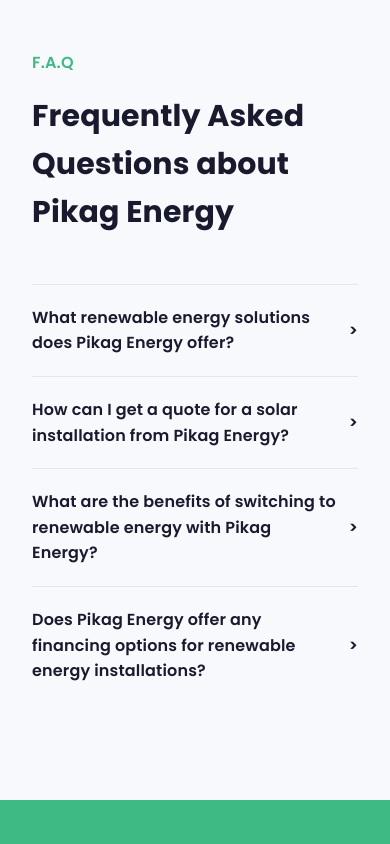
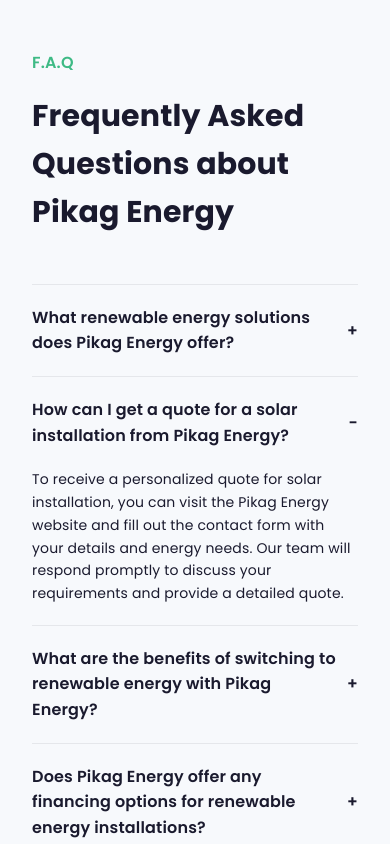
Before and after one commit to veerspeaks/pikag-energy, a React (Vite) app: page / in a window 390 px wide. Both pictures are taken after a click on the button 195 px from the left and 3245 px from the top of the page. Shown: the part 2823-3667 px from the top of the page. Built offline with nearby package versions, Linux system fonts and the light colour scheme.

Commit message:
FAQ completed

```diff
--- a/src/components/FAQ.jsx
+++ b/src/components/FAQ.jsx
@@ -1,8 +1,15 @@
-import React from 'react'
+import React, { useState } from 'react';
 import { motion, AnimatePresence } from 'framer-motion';
-import FAQ_QUESTIONS from '../constants/faq.js'
+import FAQ_QUESTIONS from '../constants/faq.js';
 
 const FAQ = () => {
+    const [openId, setOpenId] = useState(null);  // State to track the open FAQ item
+
+    const toggleOpen = (index) => {
+        // Toggle openId: if the same index is clicked, close it, otherwise open the new index
+        setOpenId(openId === index ? null : index);
+    };
+
     return (
         <div className="relative isolate overflow-hidden bg-custom">
             <div className="py-24 px-8 max-w-5xl mx-auto flex flex-col md:flex-row gap-12">
@@ -12,22 +19,38 @@ const FAQ = () => {
                 </div>
                 <ul className="basis-1/2">
                     {FAQ_QUESTIONS.map((faq, index) => (
-                        <li className='group'>
-                            <button className="relative flex gap-2 items-center w-full py-5 text-base font-semibold text-left border-t md:text-lg border-base-content/10" aria-expanded="false">
-                                <span className="flex-1 text-base-content">{faq.question}</span>
-                                <span className="transform transition-transform duration-300 group-hover:rotate-90"> {`>`} </span>
+                        <li key={index} className='group'>
+                            <button
+                                className="relative flex gap-2 items-center w-full py-5 text-base font-semibold  text-left border-t md:text-lg border-base-content/10"
+                                onClick={() => toggleOpen(index)}
+                                aria-expanded={openId === index}
+                            >
+                                <span className="flex-1 text-base-content ">{faq.question}</span>
+                                <span className="transform transition-transform duration-300">
+                                    {openId === index ? '-' : '+'}
+                                </span>
                             </button>
-                            <div className="transition-all duration-300 ease-in-out group-hover:max-h-60 max-h-0 overflow-hidden">
-                                <div className="pb-5 leading-relaxed">
-                                    <div className="space-y-2 leading-relaxed">{faq.answer}</div>
-                                </div>
-                            </div>
+                            <AnimatePresence>
+                                {openId === index && (
+                                    <motion.div
+                                        initial={{ maxHeight: 0, opacity: 0 }}
+                                        animate={{ maxHeight: 200, opacity: 1 }}
+                                        exit={{ maxHeight: 0, opacity: 0 }}
+                                        transition={{ duration: 0.3 }}
+                                        className="overflow-hidden"
+                                    >
+                                        <div className="pb-5 leading-relaxed">
+                                            <div className="space-y-2 leading-relaxed text-sm">{faq.answer}</div>
+                                        </div>
+                                    </motion.div>
+                                )}
+                            </AnimatePresence>
                         </li>
                     ))}
                 </ul>
             </div>
         </div>
-    )
+    );
 }
 
-export default FAQ
+export default FAQ;
```
